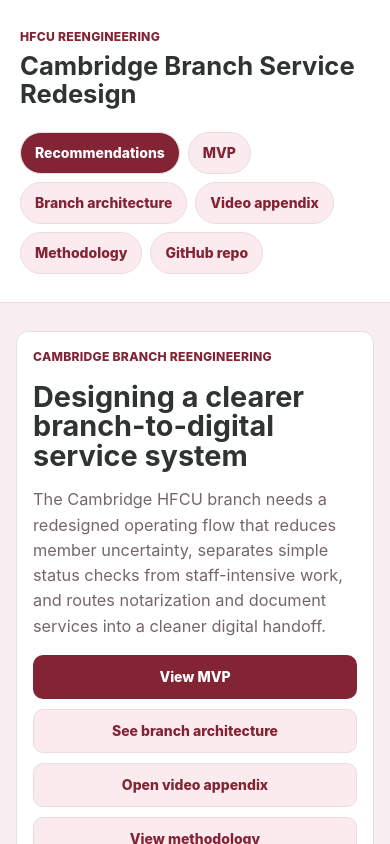
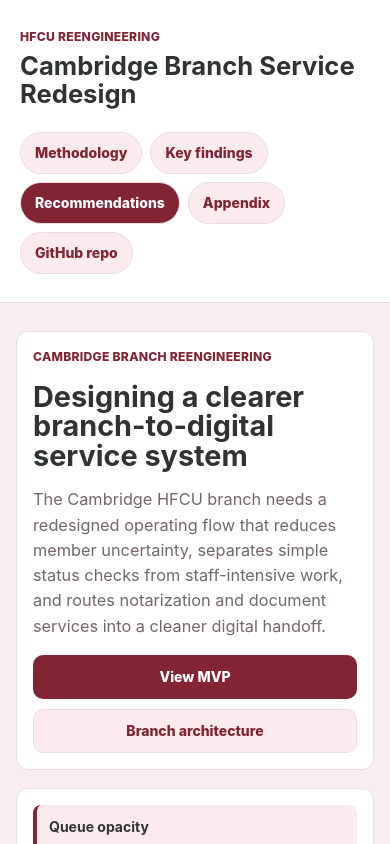
Before and after one commit to tjcha1213/HFCUreengineering, a React (Vite) app: page / in a window 390 px wide. Shown: the top 844 px of the page. Built offline with nearby package versions, Linux system fonts and the light colour scheme.

Commit message:
Restructure research navigation and appendix

```diff
--- a/src/App.tsx
+++ b/src/App.tsx
@@ -24,7 +24,7 @@
 type MainTab = 'home' | 'docs' | 'notary' | 'help'
 type StatusTarget = 'home' | 'docs' | 'notary' | 'help'
 type NotaryStep = 'overview' | 'verify' | 'session' | 'receipt'
-type SitePage = 'strategy' | 'mvp' | 'architecture' | 'appendix' | 'methodology'
+type SitePage = 'strategy' | 'mvp' | 'architecture' | 'appendix' | 'videoAppendix' | 'methodology' | 'findings' | 'datasets'
 type ArchitectureRecommendationId = 'lounge' | 'surround' | 'atm' | 'queue'
 
 type AppendixVideo = {
@@ -301,8 +301,11 @@
 
   if (hash === 'mvp') return 'mvp'
   if (hash === 'branch-architecture') return 'architecture'
-  if (hash === 'video-appendix') return 'appendix'
+  if (hash === 'appendix') return 'appendix'
+  if (hash === 'video-appendix') return 'videoAppendix'
   if (hash === 'traffic-methodology') return 'methodology'
+  if (hash === 'key-findings') return 'findings'
+  if (hash === 'datasets') return 'datasets'
   return 'strategy'
 }
 
@@ -452,11 +455,10 @@
           <h1>Cambridge Branch Service Redesign</h1>
         </div>
         <nav className="site-nav" aria-label="Project pages">
-          <a className={sitePage === 'strategy' ? 'is-active' : ''} href="#/">Recommendations</a>
-          <a className={sitePage === 'mvp' ? 'is-active' : ''} href="#/mvp">MVP</a>
-          <a className={sitePage === 'architecture' ? 'is-active' : ''} href="#/branch-architecture">Branch architecture</a>
-          <a className={sitePage === 'appendix' ? 'is-active' : ''} href="#/video-appendix">Video appendix</a>
           <a className={sitePage === 'methodology' ? 'is-active' : ''} href="#/traffic-methodology">Methodology</a>
+          <a className={sitePage === 'findings' ? 'is-active' : ''} href="#/key-findings">Key findings</a>
+          <a className={['strategy', 'mvp', 'architecture'].includes(sitePage) ? 'is-active' : ''} href="#/">Recommendations</a>
+          <a className={['appendix', 'videoAppendix', 'datasets'].includes(sitePage) ? 'is-active' : ''} href="#/appendix">Appendix</a>
           <a href="https://github.com/tjcha1213/HFCUreengineering" target="_blank" rel="noreferrer">GitHub repo</a>
         </nav>
       </header>
@@ -475,9 +477,7 @@
             </p>
             <div className="action-row">
               <a className="site-action primary-site-action" href="#/mvp">View MVP</a>
-              <a className="site-action secondary-site-action" href="#/branch-architecture">See branch architecture</a>
-              <a className="site-action secondary-site-action" href="#/video-appendix">Open video appendix</a>
-              <a className="site-action secondary-site-action" href="#/traffic-methodology">View methodology</a>
+              <a className="site-action secondary-site-action" href="#/branch-architecture">Branch architecture</a>
             </div>
           </div>
 
@@ -544,6 +544,29 @@
         )}
 
         {sitePage === 'appendix' && (
+        <section className="research-datasets" aria-label="Research appendix">
+          <div className="section-heading">
+            <span className="page-label">Appendix</span>
+            <h2>Research appendix</h2>
+            <p>The appendix keeps the supporting research materials separate from the main recommendations: observation videos, structured datasets, and the rationale evidence index.</p>
+          </div>
+
+          <div className="dataset-grid">
+            <article>
+              <strong>Video appendix</strong>
+              <p>Observation recordings used as evidence for queueing, customer visibility, ATM pressure, and customer experience analysis.</p>
+              <a className="site-action secondary-site-action" href="#/video-appendix">Open videos</a>
+            </article>
+            <article>
+              <strong>Datasets</strong>
+              <p>Structured CSV files for customer arrival counts and the evidence index behind the reengineering rationales.</p>
+              <a className="site-action secondary-site-action" href="#/datasets">Open datasets</a>
+            </article>
+          </div>
+        </section>
+        )}
+
+        {sitePage === 'videoAppendix' && (
         <section className="video-appendix" aria-label="Research video appendix">
           <div className="section-heading">
             <span className="page-label">Research appendix</span>
@@ -695,6 +718,82 @@
           <div className="methodology-links">
             <a className="site-action primary-site-action" href="#/video-appendix">Open supporting videos</a>
             <a className="site-action secondary-site-action" href="#/">Back to recommendations</a>
+          </div>
+        </section>
+        )}
+
+        {sitePage === 'findings' && (
+        <section className="research-findings" aria-label="HFCU reengineering key findings">
+          <div className="section-heading">
+            <span className="page-label">Key findings</span>
+            <h2>What the observations imply for branch redesign</h2>
+            <p>The findings connect customer arrival patterns, observed queue friction, and branch layout constraints to the MVP and physical architecture recommendations.</p>
+          </div>
+
+          <div className="findings-grid">
+            <article>
+              <strong>Traffic is high enough to make waiting visible</strong>
+              <p>The pooled arrival estimate is 22.4 customers/hour, or roughly one customer every 2.7 minutes during the sampled periods.</p>
+            </article>
+            <article>
+              <strong>Lunchtime demand appears materially heavier</strong>
+              <p>Friday lunchtime produced 42.6 arrivals/hour, approximately 2.5 times the Monday-Thursday afternoon rate observed in the study window.</p>
+            </article>
+            <article>
+              <strong>Current waiting visibility is weak</strong>
+              <p>The lounge placement is too far from the staff-facing service core, reducing shared visibility between waiting customers, tellers, and office staff.</p>
+            </article>
+            <article>
+              <strong>ATM flow can obstruct entry and exit</strong>
+              <p>The ATM location can create a line that behaves like a barrier near the entrance, so ATM traffic should be separated from the main arrival path.</p>
+            </article>
+            <article>
+              <strong>Digital status can absorb routine uncertainty</strong>
+              <p>The MVP should reduce repetitive status questions by showing queue stage, document readiness, wait context, and next actions before staff intervention.</p>
+            </article>
+            <article>
+              <strong>Seated interactions better match consultative service</strong>
+              <p>Standing teller windows should be complemented by seated or semi-seated service points for longer guidance, document review, and relationship-based support.</p>
+            </article>
+          </div>
+
+          <div className="findings-actions">
+            <a className="site-action primary-site-action" href="#/traffic-methodology">View methodology</a>
+            <a className="site-action secondary-site-action" href="#/">Open recommendations</a>
+            <a className="site-action secondary-site-action" href="#/datasets">Open datasets</a>
+          </div>
+        </section>
+        )}
+
+        {sitePage === 'datasets' && (
+        <section className="research-datasets" aria-label="Research datasets and rationale evidence">
+          <div className="section-heading">
+            <span className="page-label">Appendix datasets</span>
+            <h2>Datasets created for the rationales</h2>
+            <p>This appendix groups the structured research files and evidence assets that support the methodology, key findings, MVP rationale, and branch architecture recommendations.</p>
+          </div>
+
+          <div className="dataset-grid">
+            <article>
+              <strong>Customer arrival observations</strong>
+              <p>Manual entrance and exit counts by observation day, duration, and calculated arrival rate.</p>
+              <a className="site-action secondary-site-action" href={`${assetBase}datasets/customer-arrival-observations.csv`} target="_blank" rel="noreferrer">Open CSV</a>
+            </article>
+            <article>
+              <strong>Rationale evidence index</strong>
+              <p>Index connecting each major recommendation to the supporting evidence page, asset, or observation source.</p>
+              <a className="site-action secondary-site-action" href={`${assetBase}datasets/rationale-evidence-index.csv`} target="_blank" rel="noreferrer">Open CSV</a>
+            </article>
+            <article>
+              <strong>Video appendix</strong>
+              <p>Observation recordings used as appendix evidence for queueing, visibility, and customer experience analysis.</p>
+              <a className="site-action secondary-site-action" href="#/video-appendix">Open videos</a>
+            </article>
+            <article>
+              <strong>Branch architecture assets</strong>
+              <p>Floor plan, ATM queue clip, ATM thumbnail, and competitor waiting-area reference used in the architecture rationale.</p>
+              <a className="site-action secondary-site-action" href="#/branch-architecture">Open architecture</a>
+            </article>
           </div>
         </section>
         )}
--- a/src/index.css
+++ b/src/index.css
@@ -167,7 +167,9 @@
 .prototype-objective,
 .branch-system,
 .video-appendix,
-.traffic-methodology {
+.traffic-methodology,
+.research-findings,
+.research-datasets {
   border: 1px solid var(--line);
   border-radius: 12px;
   background: var(--white);
@@ -270,7 +272,9 @@
 .branch-system,
 .mvp-stage,
 .video-appendix,
-.traffic-methodology {
+.traffic-methodology,
+.research-findings,
+.research-datasets {
   margin-bottom: 18px;
 }
 
@@ -311,14 +315,18 @@
 }
 
 .recommendation-grid,
-.architecture-recommendations {
+.architecture-recommendations,
+.findings-grid,
+.dataset-grid {
   display: grid;
   grid-template-columns: repeat(3, minmax(0, 1fr));
   gap: 12px;
 }
 
 .recommendation-grid article,
-.architecture-card {
+.architecture-card,
+.findings-grid article,
+.dataset-grid article {
   display: grid;
   gap: 8px;
   padding: 14px;
@@ -348,14 +356,27 @@
 }
 
 .recommendation-grid strong,
-.architecture-card strong {
+.architecture-card strong,
+.findings-grid strong,
+.dataset-grid strong {
   color: var(--crimson);
 }
 
 .recommendation-grid p,
-.architecture-card p {
+.architecture-card p,
+.findings-grid p,
+.dataset-grid p {
   color: var(--muted);
   line-height: 1.48;
+}
+
+.dataset-grid article {
+  align-content: start;
+}
+
+.dataset-grid .site-action {
+  width: fit-content;
+  margin-top: 4px;
 }
 
 .video-appendix {
@@ -504,6 +525,23 @@
   display: flex;
   flex-wrap: wrap;
   gap: 10px;
+}
+
+.findings-actions {
+  display: flex;
+  flex-wrap: wrap;
+  gap: 10px;
+  align-items: center;
+  margin-top: 16px;
+  padding: 14px;
+  border: 1px solid var(--line);
+  border-radius: 10px;
+  background: #fffbfb;
+}
+
+.findings-actions .site-action {
+  min-height: 40px;
+  padding: 9px 13px;
 }
 
 .appendix-video-card span {
@@ -1836,6 +1874,8 @@
   .map-layout,
   .recommendation-grid,
   .architecture-recommendations,
+  .findings-grid,
+  .dataset-grid,
   .appendix-video-grid,
   .methodology-summary,
   .calculation-grid,
@@ -1886,7 +1926,8 @@
 }
 
 @media (max-width: 520px) {
-  .action-row {
+  .action-row,
+  .findings-actions {
     display: grid;
   }
 
@@ -1895,7 +1936,9 @@
   .prototype-objective,
   .branch-system,
   .video-appendix,
-  .traffic-methodology {
+  .traffic-methodology,
+  .research-findings,
+  .research-datasets {
     padding: 16px;
   }
 
```
Also changed, not shown: public/datasets/customer-arrival-observations.csv (added), public/datasets/rationale-evidence-index.csv (added), 8 other files (tests, documents, lock files or other folders).
